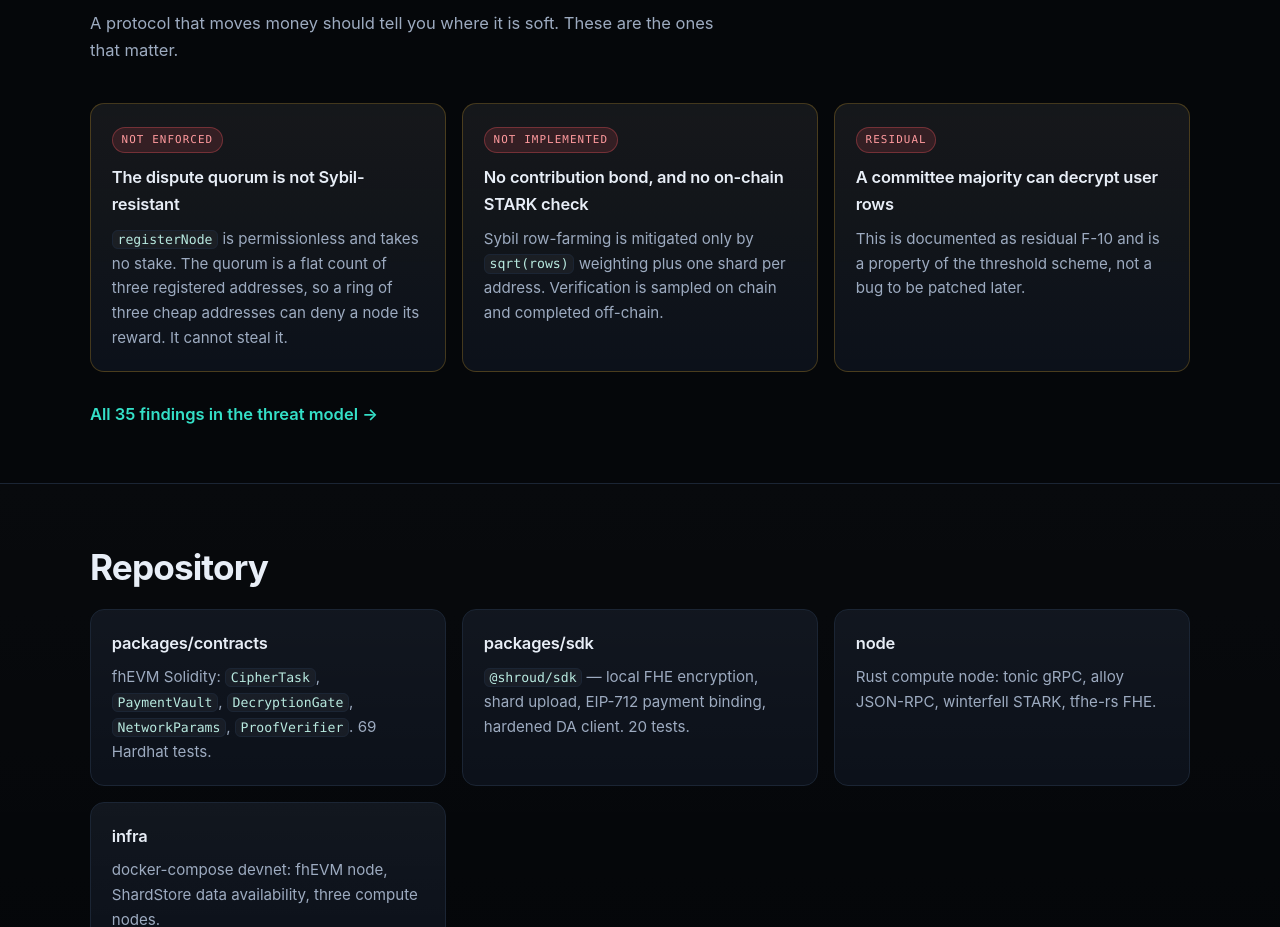
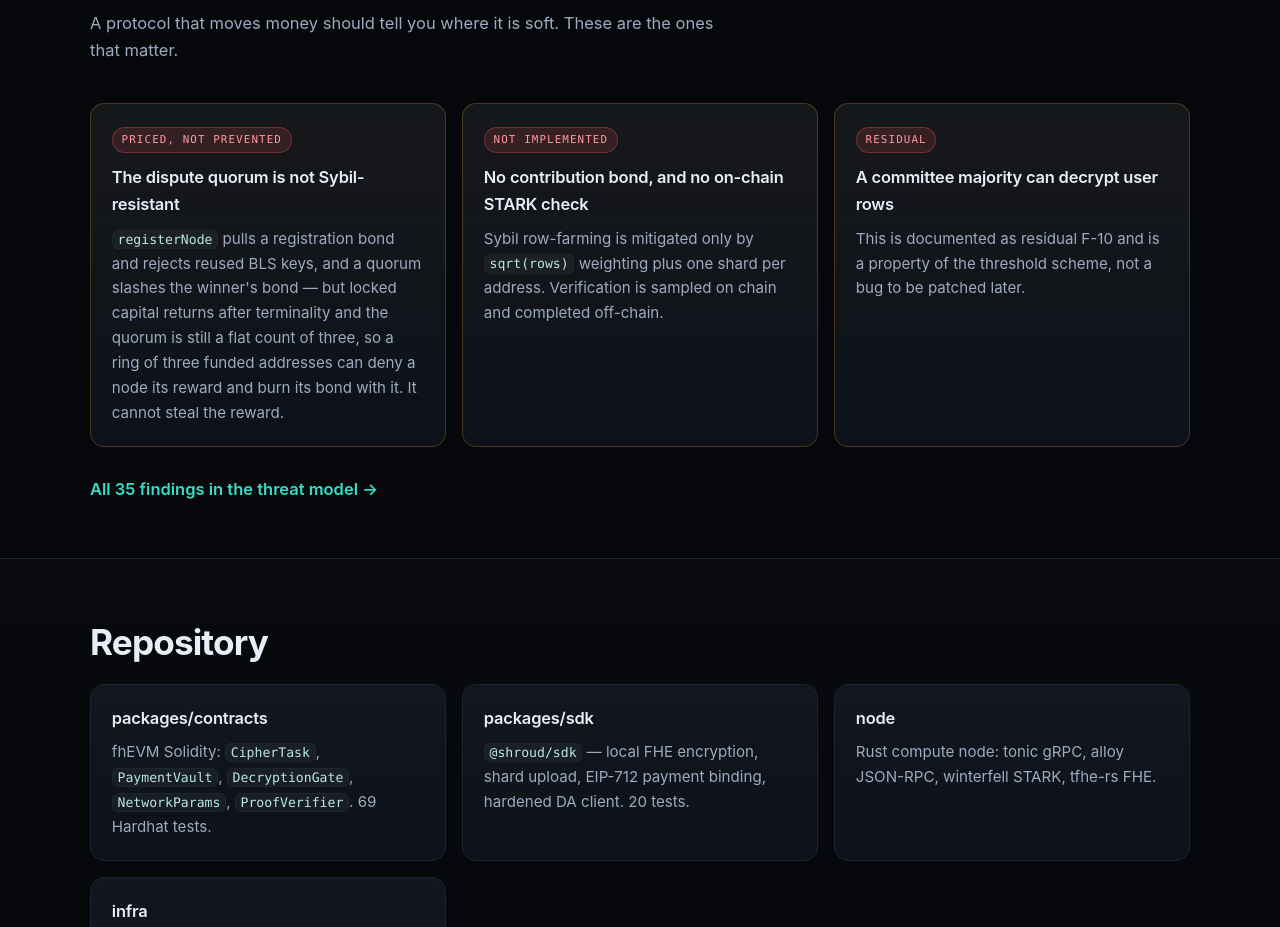
Before and after one commit to ssrjkk/shroud, a plain HTML site: page web/index.html in a window 1280 px wide. Shown: the part 2710-3637 px from the top of the page. Drawn offline with Linux system fonts and the light colour scheme.

Commit message:
web: quorum rows say priced-not-prevented after the bond

```diff
--- a/web/index.html
+++ b/web/index.html
@@ -158,12 +158,13 @@
 
     <div class="grid-3">
       <article class="card warn">
-        <span class="pill pill-bad">not enforced</span>
+        <span class="pill pill-bad">priced, not prevented</span>
         <h3>The dispute quorum is not Sybil-resistant</h3>
         <p>
-          <code>registerNode</code> is permissionless and takes no stake. The quorum is a flat count
-          of three registered addresses, so a ring of three cheap addresses can deny a node its
-          reward. It cannot steal it.
+          <code>registerNode</code> pulls a registration bond and rejects reused BLS keys, and a
+          quorum slashes the winner's bond — but locked capital returns after terminality and the
+          quorum is still a flat count of three, so a ring of three funded addresses can deny a
+          node its reward and burn its bond with it. It cannot steal the reward.
         </p>
       </article>
       <article class="card warn">
```
Also changed, not shown: web/security.html (+2 -2 lines).
